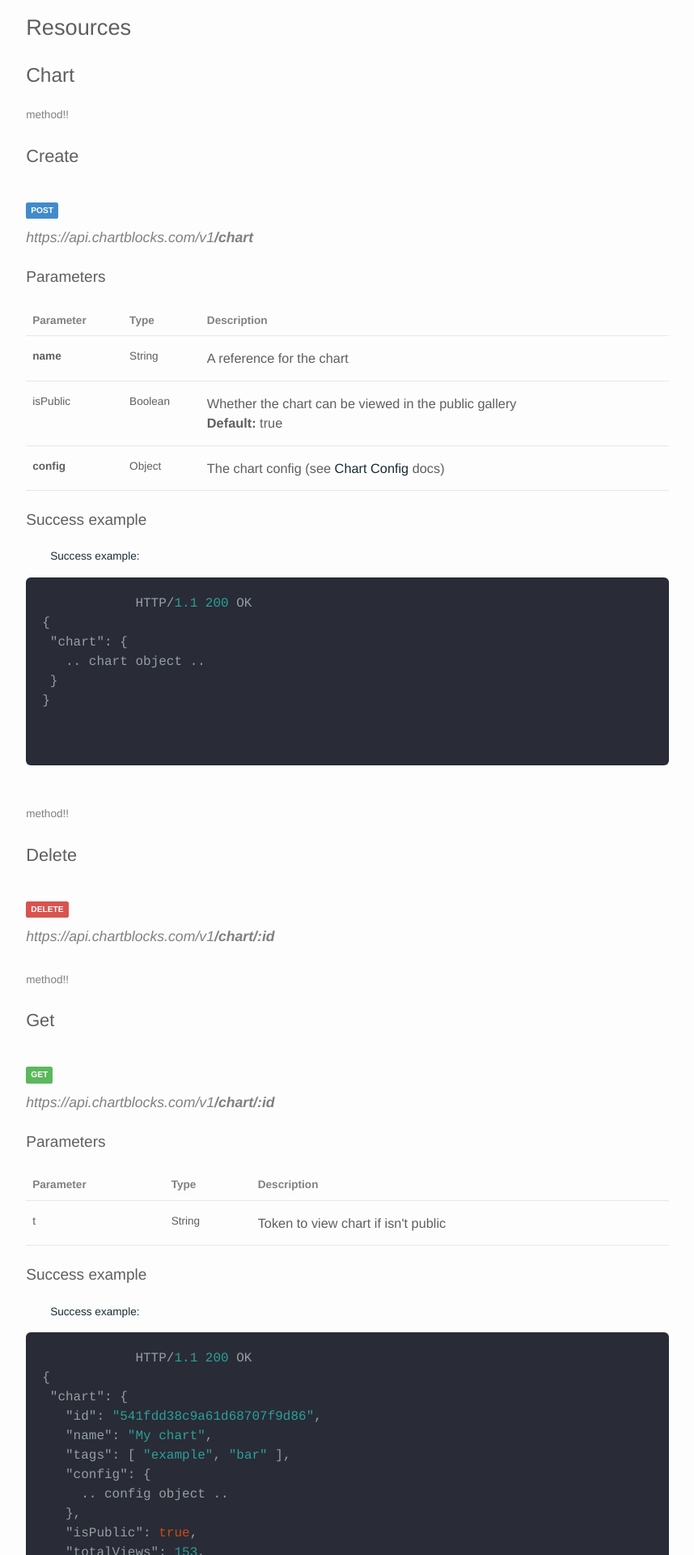
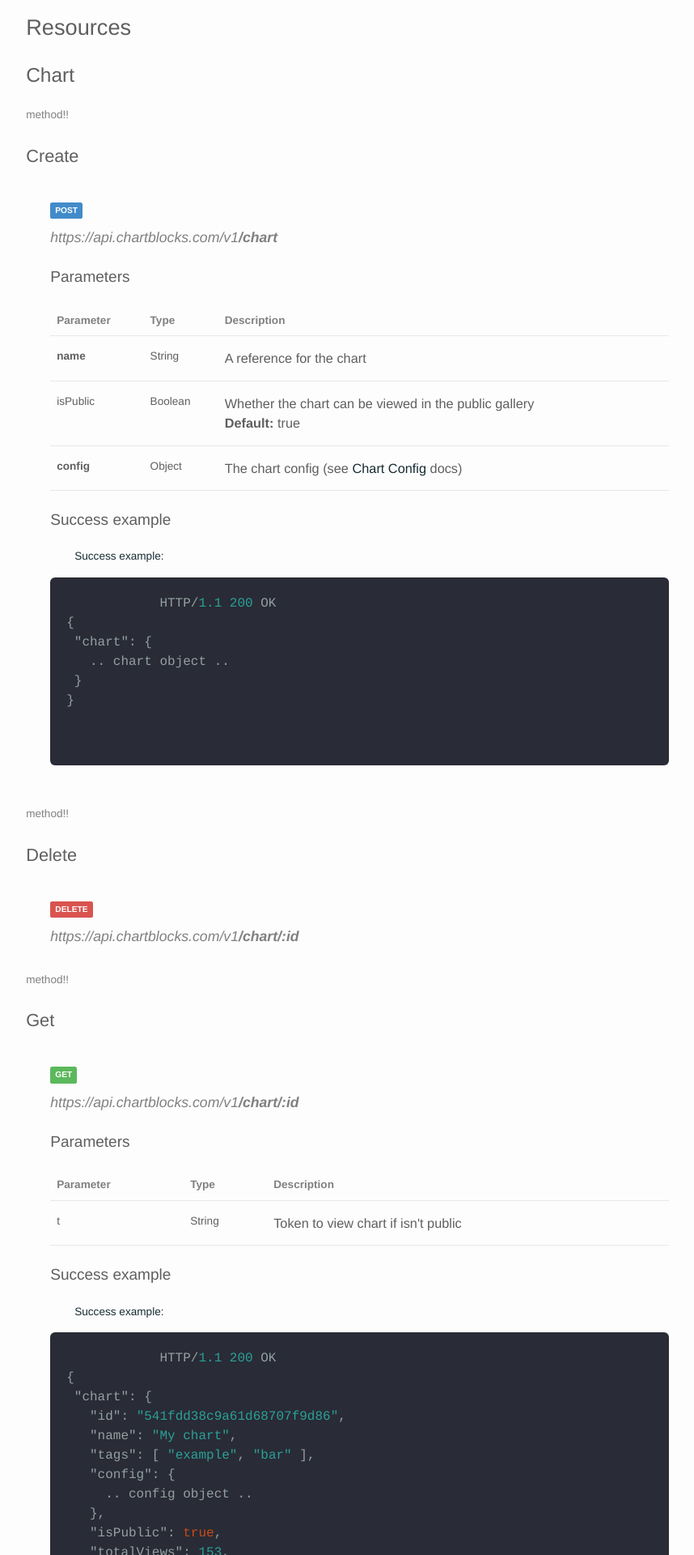
Before and after one commit to ChartBlocks/developer-docs, a Jekyll site: the page built from rest-api.md, in a window 1280 px wide. Shown: the part 1990-3910 px from the top of the page at 81% size, without its empty margins (341-1199 px from the left). Built offline with Jekyll 4.4.1, drawn with Linux system fonts in a browser that asks for light colours; nearby versions of some CDN libraries.

Commit message:
Indented method block

```diff
--- a/_sass/_layout.scss
+++ b/_sass/_layout.scss
@@ -124,6 +124,7 @@
 
 .methodBlock{
     padding:$spacing-unit/ 2 0 $spacing-unit 0;
+    margin-left:$spacing-unit;
 }
 
 
```
